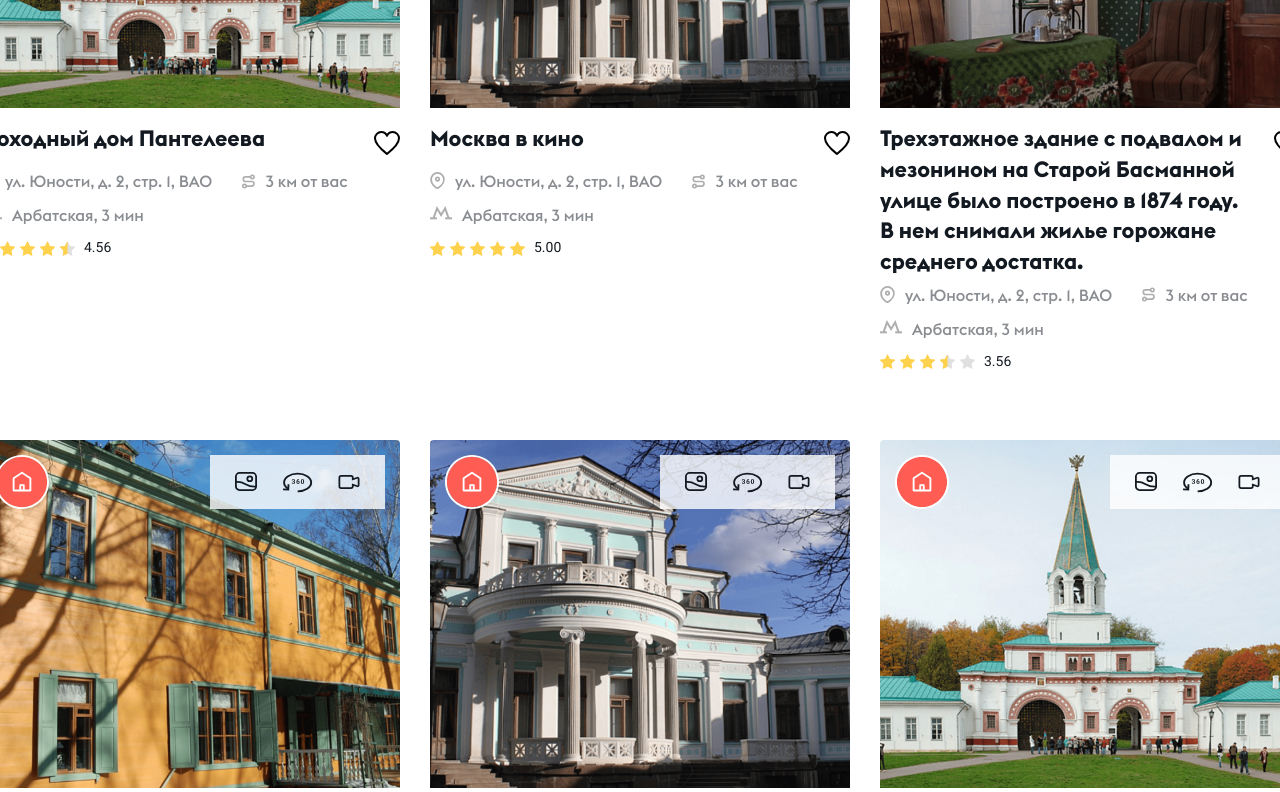
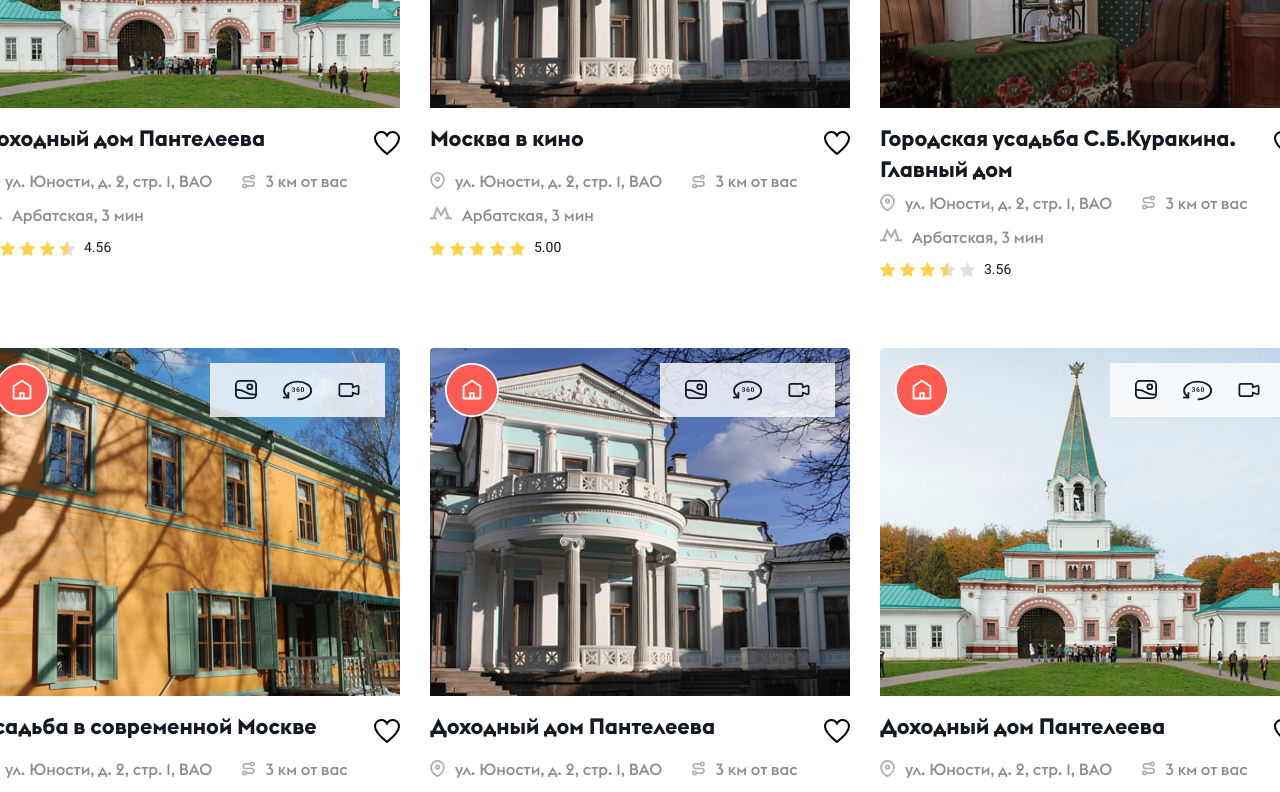
Before and after one commit to 44Klic44/uds-media-test, a React (Vite) app in the folder test-cards/: page / in a window 1280 px wide. Shown: the part 300-1092 px from the top of the page. Built offline with nearby package versions, Linux system fonts and the light colour scheme.

Commit message:
modal-fix

```diff
--- a/test-cards/src/components/Modal/UdsModal.module.scss
+++ b/test-cards/src/components/Modal/UdsModal.module.scss
@@ -113,9 +113,9 @@
   }
 }
 
-.modalBody {
-  // Стили для контента модалки
-}
+// .modalBody {
+//   // Стили для контента модалки
+// }
 
 // Адаптивные улучшения
 @media (max-width: 480px) {
--- a/test-cards/src/data/udsPlaces.js
+++ b/test-cards/src/data/udsPlaces.js
@@ -45,8 +45,8 @@ export const cards = [
   },
   {
     id: 3,
-    title: "Трехэтажное здание с подвалом и мезонином на Старой Басманной улице было построено в 1874 году. В нем снимали жилье горожане среднего достатка.",
-    description: "",
+    title: "Городская усадьба С.Б.Куракина. Главный дом",
+    description: "Трехэтажное здание с подвалом и мезонином на Старой Басманной улице было построено в 1874 году. В нем снимали жилье горожане среднего достатка.",
     address: "ул. Юности, д. 2, стр. 1, ВАО",
     distance: "3 км от вас",
     metro: "Арбатская, 3 мин",
@@ -63,8 +63,8 @@ export const cards = [
   },
   {
     id: 4,
-    title: "Трехэтажное здание с подвалом и мезонином на Старой Басманной улице было построено в 1874 году. В нем снимали жилье горожане среднего достатка.",
-    description: "",
+    title: "Усадьба в современной Москве",
+    description: "Трехэтажное здание с подвалом и мезонином на Старой Басманной улице было построено в 1874 году. В нем снимали жилье горожане среднего достатка.",
     address: "ул. Юности, д. 2, стр. 1, ВАО",
     distance: "3 км от вас",
     metro: "Арбатская, 3 мин",
@@ -81,8 +81,8 @@ export const cards = [
   },
   {
     id: 5,
-    title: "Трехэтажное здание с подвалом и мезонином на Старой Басманной улице было построено в 1874 году. В нем снимали жилье горожане среднего достатка.",
-    description: "",
+    title: "Доходный дом Пантелеева",
+    description: "Трехэтажное здание с подвалом и мезонином на Старой Басманной улице было построено в 1874 году. В нем снимали жилье горожане среднего достатка.",
     address: "ул. Юности, д. 2, стр. 1, ВАО",
     distance: "3 км от вас",
     metro: "Арбатская, 3 мин",
@@ -99,8 +99,8 @@ export const cards = [
   },
   {
     id: 6,
-    title: "Трехэтажное здание с подвалом и мезонином на Старой Басманной улице было построено в 1874 году. В нем снимали жилье горожане среднего достатка.",
-    description: "",
+    title: "Доходный дом Пантелеева",
+    description: "Трехэтажное здание с подвалом и мезонином на Старой Басманной улице было построено в 1874 году. В нем снимали жилье горожане среднего достатка.",
     address: "ул. Юности, д. 2, стр. 1, ВАО",
     distance: "3 км от вас",
     metro: "Арбатская, 3 мин",
```
